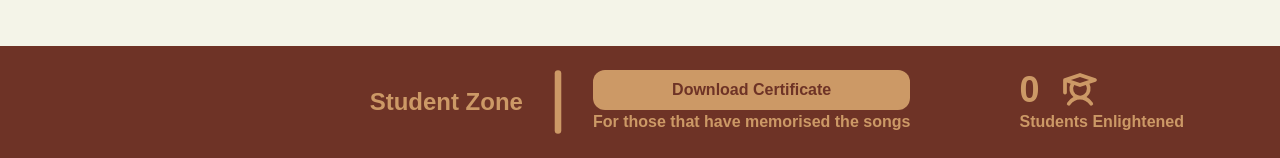
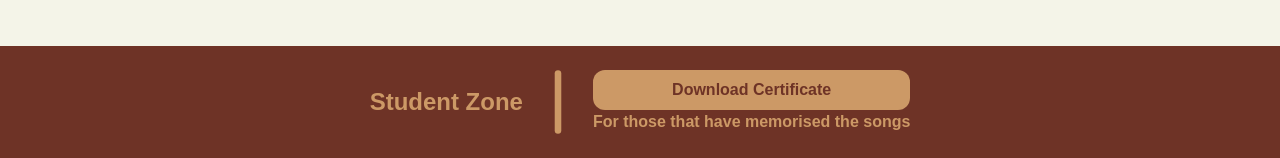
Before and after one commit to Akul02/panchapuranam, a Next.js app in the folder frontend/: page / in a window 1280 px wide. Shown: the part 642-800 px from the top of the page. Built offline with nearby package versions, Linux system fonts and the light colour scheme; no server answers; a web font is replaced by a local one.

Commit message:
student counter only visible if greater than zero prev typo

```diff
--- a/frontend/components/features/counter/studentCounter.tsx
+++ b/frontend/components/features/counter/studentCounter.tsx
@@ -28,7 +28,7 @@ export default function StudentCounter() {
     }, []);
 
     return (
-        <div className={`absolute right-24 ${counter == 0 ? "hide" : ""}`}>
+        <div className={`absolute right-24 ${counter == 0 ? "hidden" : ""}`}>
             <div className="font-bold text-4xl flex gap-x-5">
                 {counter}
                 <PiStudentBold color="secondary" size={40}/>
```
